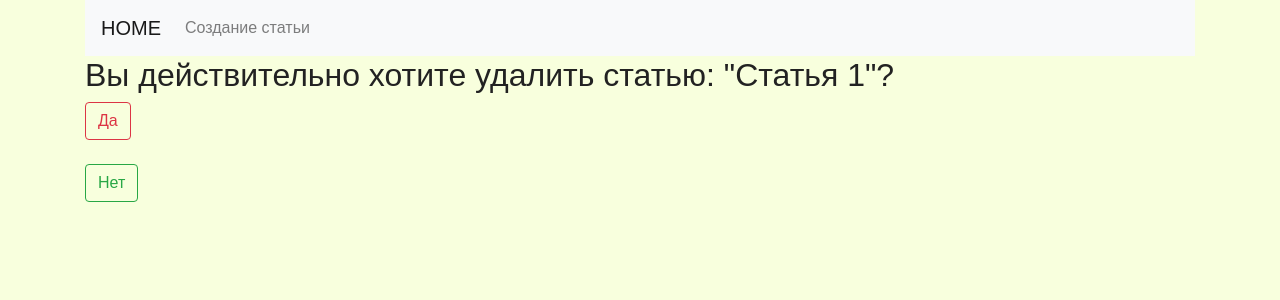
After one commit to mtashtanovski/Admin_Models_Fixtures, a Django app: page /article/11/delete in a window 1280 px wide. The commit adds this page. Shown: the top 300 px of the page. Run offline with Django 4.2, Linux system fonts and the light colour scheme; data comes from the database, SQL or seed files in the repository.

Commit message:
Added deleting of article function. Some modifications of styles in base.html.

```diff
--- /dev/null
+++ b/source/webapp/templates/article_delete.html
@@ -0,0 +1,13 @@
+{% extends 'base.html' %}
+
+{% block content %}
+
+    <form action="{% url 'article_delete_view' article.pk %}" method="post">
+    {% csrf_token %}
+        <h2>Вы действительно хотите удалить статью: "{{ article.title }}"?</h2>
+        <button type="submit" class="btn btn-outline-danger">Да</button>
+    </form>
+    <br>
+    <a href="{% url 'article_view' article.pk %}" class="btn btn-outline-success">Нет</a>
+
+{% endblock %}
--- a/source/webapp/templates/article_view.html
+++ b/source/webapp/templates/article_view.html
@@ -9,7 +9,7 @@
         <a class="nav-link" href={% url 'article_update_view' article.pk %}>Редактировать</a>
     </li>
     <li class="nav-item">
-        <a class="nav-link" href="#">Удалить</a>
+        <a class="nav-link" href={% url 'article_delete_view' article.pk %}>Удалить</a>
     </li>
 {% endblock %}
 {% block content %}
--- a/source/webapp/templates/base.html
+++ b/source/webapp/templates/base.html
@@ -11,6 +11,7 @@
     <link rel="stylesheet" href="{% static 'css/style.css' %}">
 </head>
 <body>
+    <div class="container">
         <nav class="navbar navbar-expand-lg navbar-light bg-light">
             <a class="navbar-brand" href={% url 'index' %}>HOME</a>
             <button class="navbar-toggler" type="button" data-toggle="collapse" data-target="#navbarNav" aria-controls="navbarNav" aria-expanded="false" aria-label="Toggle navigation">
@@ -26,6 +27,8 @@
                 </ul>
             </div>
         </nav>
+    </div>
+
     <div class="container">
         {% block content  %}{% endblock %}
     </div>
--- a/source/webapp/urls.py
+++ b/source/webapp/urls.py
@@ -1,10 +1,15 @@
 from django.urls import path
 
-from webapp.views import index_view, create_article_view, article_view, article_update_view
+from webapp.views import (index_view,
+                          create_article_view,
+                          article_view,
+                          article_update_view,
+                          article_delete_view)
 
 urlpatterns = [
     path('', index_view, name='index'),
     path('article/add/', create_article_view, name='article_add'),
     path('article/<int:pk>', article_view, name='article_view'),
-    path('article/<int:pk>/update', article_update_view, name='article_update_view')
+    path('article/<int:pk>/update', article_update_view, name='article_update_view'),
+    path('article/<int:pk>/delete', article_delete_view, name='article_delete_view')
 ]
--- a/source/webapp/views.py
+++ b/source/webapp/views.py
@@ -45,3 +45,12 @@ def article_update_view(request, pk):
         article.author = request.POST.get('author')
         article.save()
         return redirect('article_view', pk=article.pk)
+
+
+def article_delete_view(request, pk):
+    article = get_object_or_404(Article, pk=pk)
+    if request.method == "GET":
+        return render(request, 'article_delete.html', {'article': article})
+    else:
+        article.delete()
+        return redirect('index')
```
Lines whose indentation alone changed are shown as unchanged.
